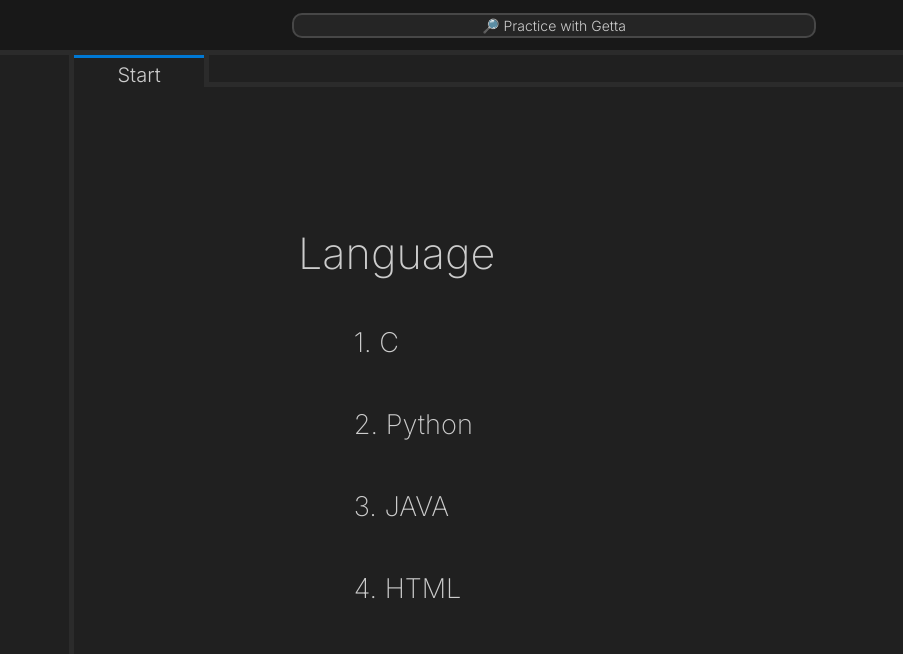
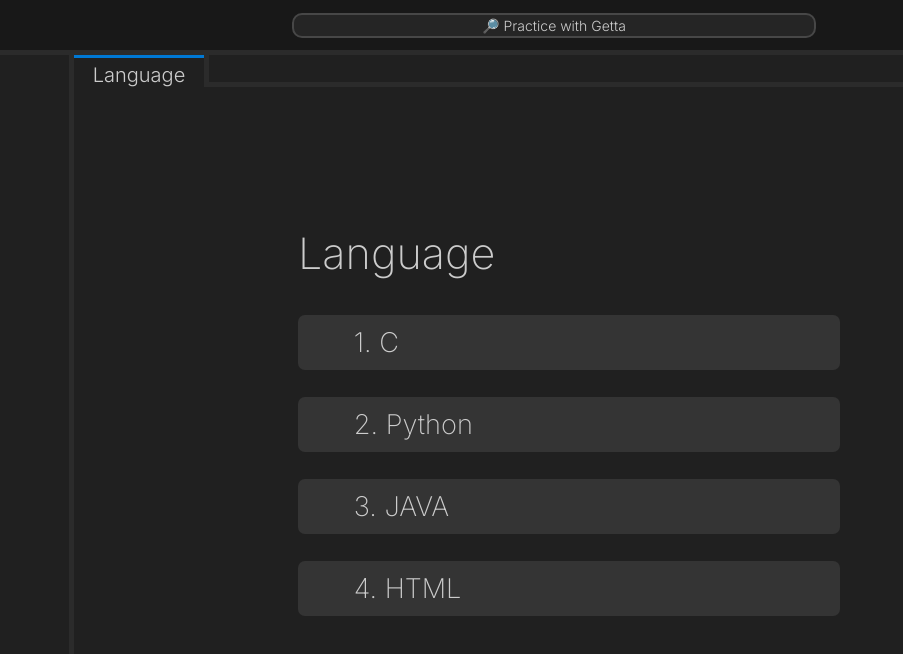
Before and after one commit to Hana-Getta/Getta-FE, a plain HTML site: page language.html in a window 1280 px wide. Shown: the full height of the page, 86-989 px from the left. Drawn offline with nearby package versions, Linux system fonts and the light colour scheme.

Commit message:
fix: 언어 선택 페이지 변수 추가

```diff
--- a/css/global.css
+++ b/css/global.css
@@ -8,6 +8,7 @@
   --titleBorder: #474747;
   --titleBackground: #252525;
   --borderColor: #2b2b2b;
+  --selectBackground: #343434;
 }
 
 * {
--- a/language.html
+++ b/language.html
@@ -24,7 +24,7 @@
       <div id="sidebar"></div>
       <main>
         <div class="breadcrumb">
-          <p id="select">Start</p>
+          <p id="select">Language</p>
           <div></div>
         </div>
         <div id="content">
```
